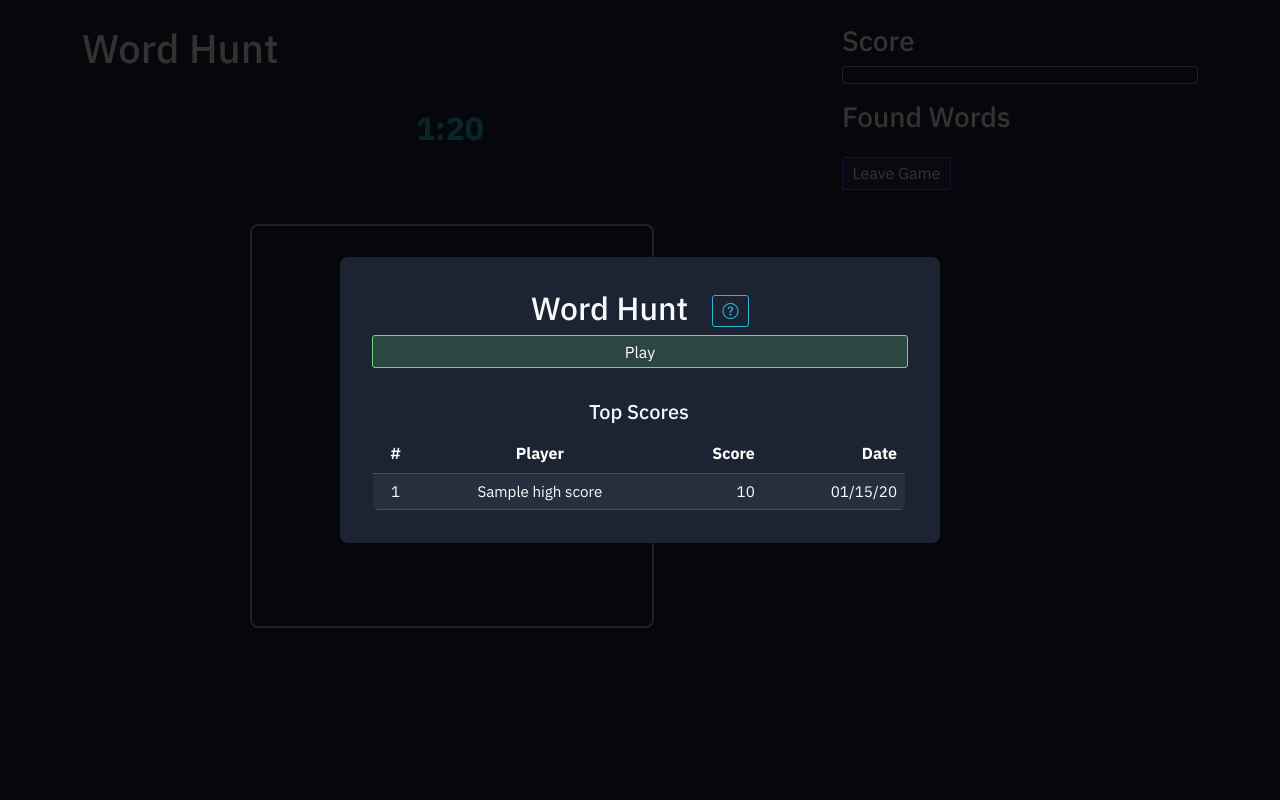
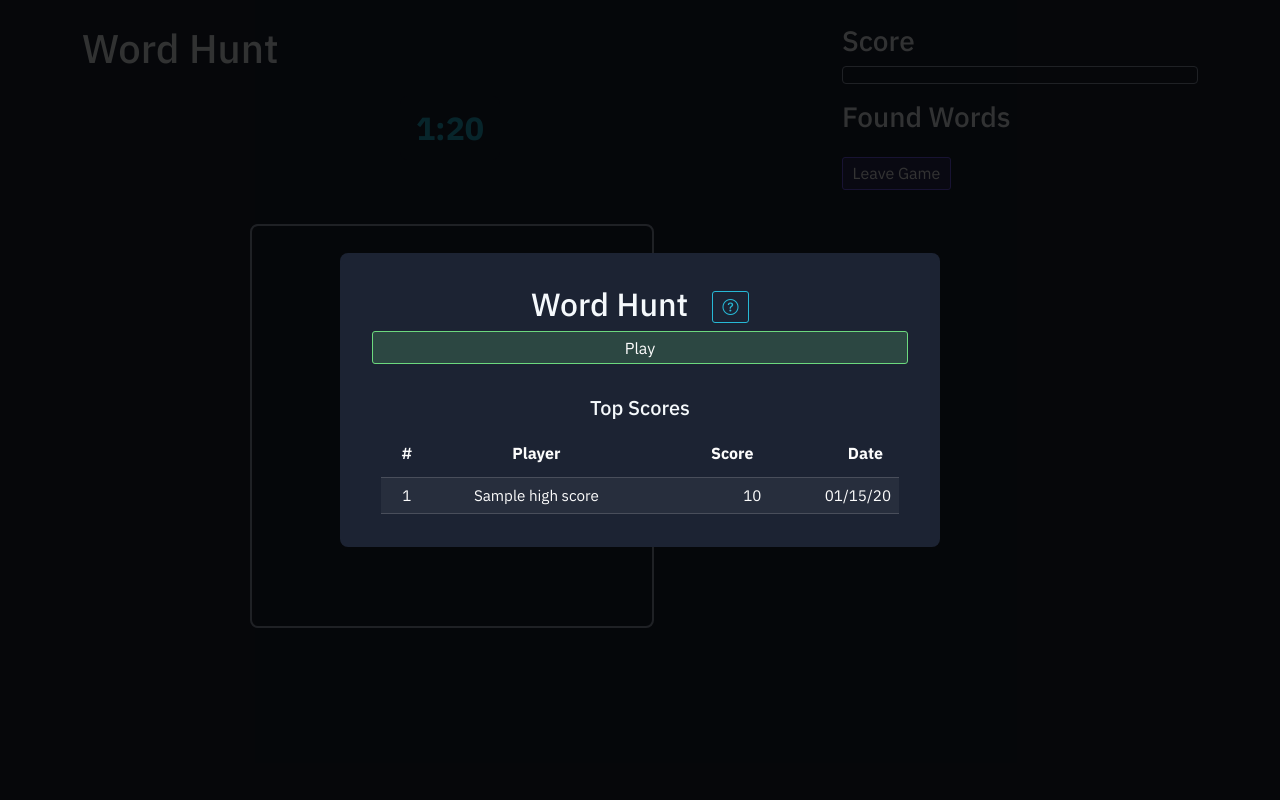
Before and after one commit to Derpnezz/WordHuntReimagined, a Flask app: page / in a window 1280 px wide. Run offline with Flask 3, Linux system fonts and the light colour scheme; a database or web service that is not in the repository returns one stand-in record (values such as "Sample title"); some libraries are stand-ins or nearby versions.

Commit message:
Agent query: Is the leaderboard content now properly centered with even column spacing? Are the margins balanced on both sides?

```diff
--- a/static/css/styles.css
+++ b/static/css/styles.css
@@ -188,11 +188,12 @@ body {
 .leaderboards {
     margin-top: 1rem;
     border-radius: 0.375rem;
-    padding-right: 2px;
 }
 
 .leaderboards table {
     margin-bottom: 0;
+    width: 100%;
+    table-layout: fixed;
 }
 
 .leaderboards th {
@@ -200,7 +201,7 @@ body {
     top: 0;
     background-color: var(--bs-dark);
     z-index: 1;
-    padding: 0.5rem !important;
+    padding: 0.75rem 1rem !important;
 }
 
 .table-responsive {
@@ -210,6 +211,7 @@ body {
     overflow-y: auto;
     scrollbar-width: thin;
     scrollbar-color: var(--bs-gray-600) var(--bs-dark);
+    padding: 0 0.5rem;
 }
 
 .table-responsive::-webkit-scrollbar {
--- a/templates/index.html
+++ b/templates/index.html
@@ -29,10 +29,10 @@
                     <table class="table table-dark table-striped table-sm">
                         <thead>
                             <tr>
-                                <th class="text-center">#</th>
-                                <th>Player</th>
-                                <th class="text-end">Score</th>
-                                <th class="text-end">Date</th>
+                                <th class="text-center" style="width: 10%">#</th>
+                                <th style="width: 40%">Player</th>
+                                <th class="text-end" style="width: 25%">Score</th>
+                                <th class="text-end" style="width: 25%">Date</th>
                             </tr>
                         </thead>
                         <tbody id="singleplayer-scores">
```
